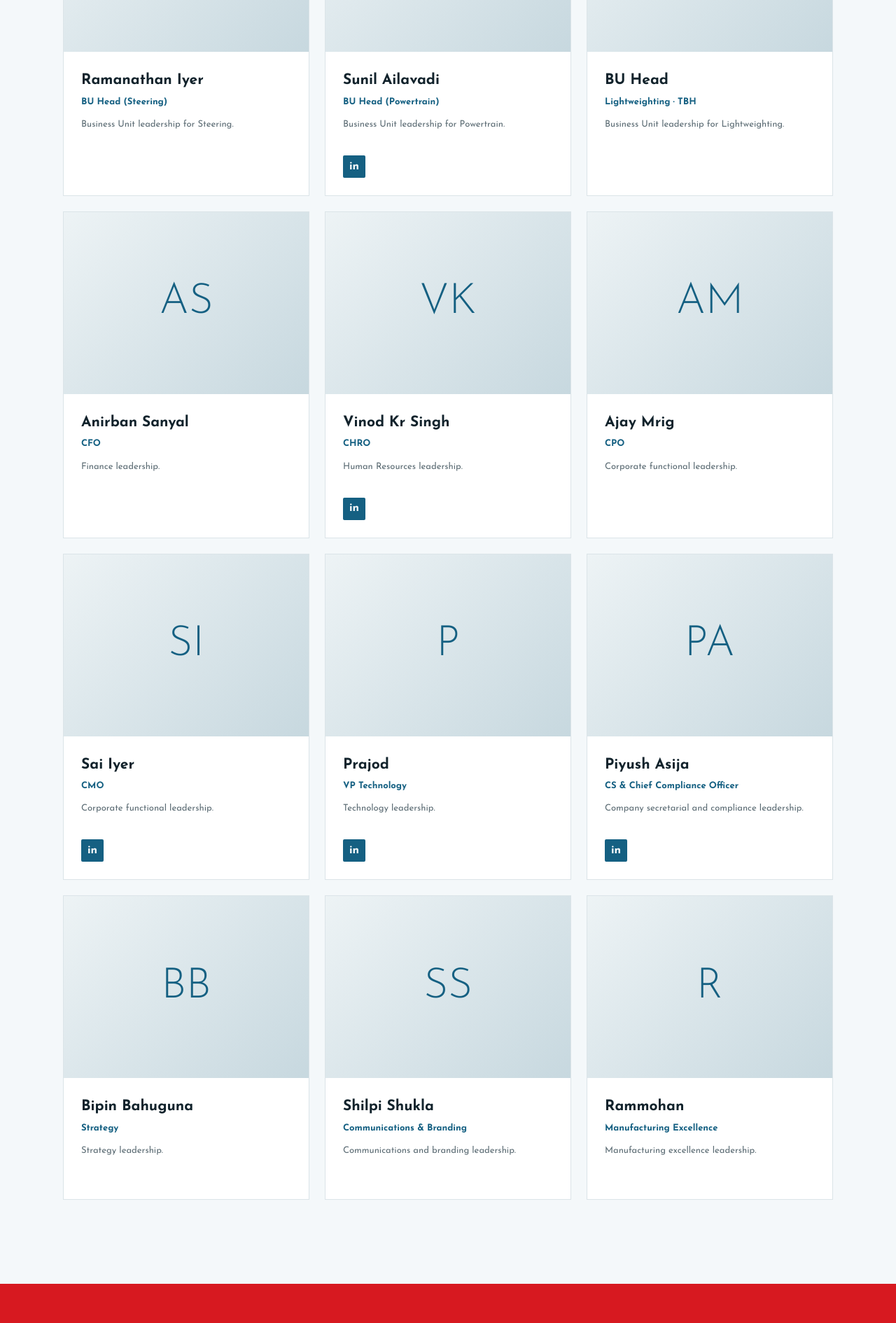
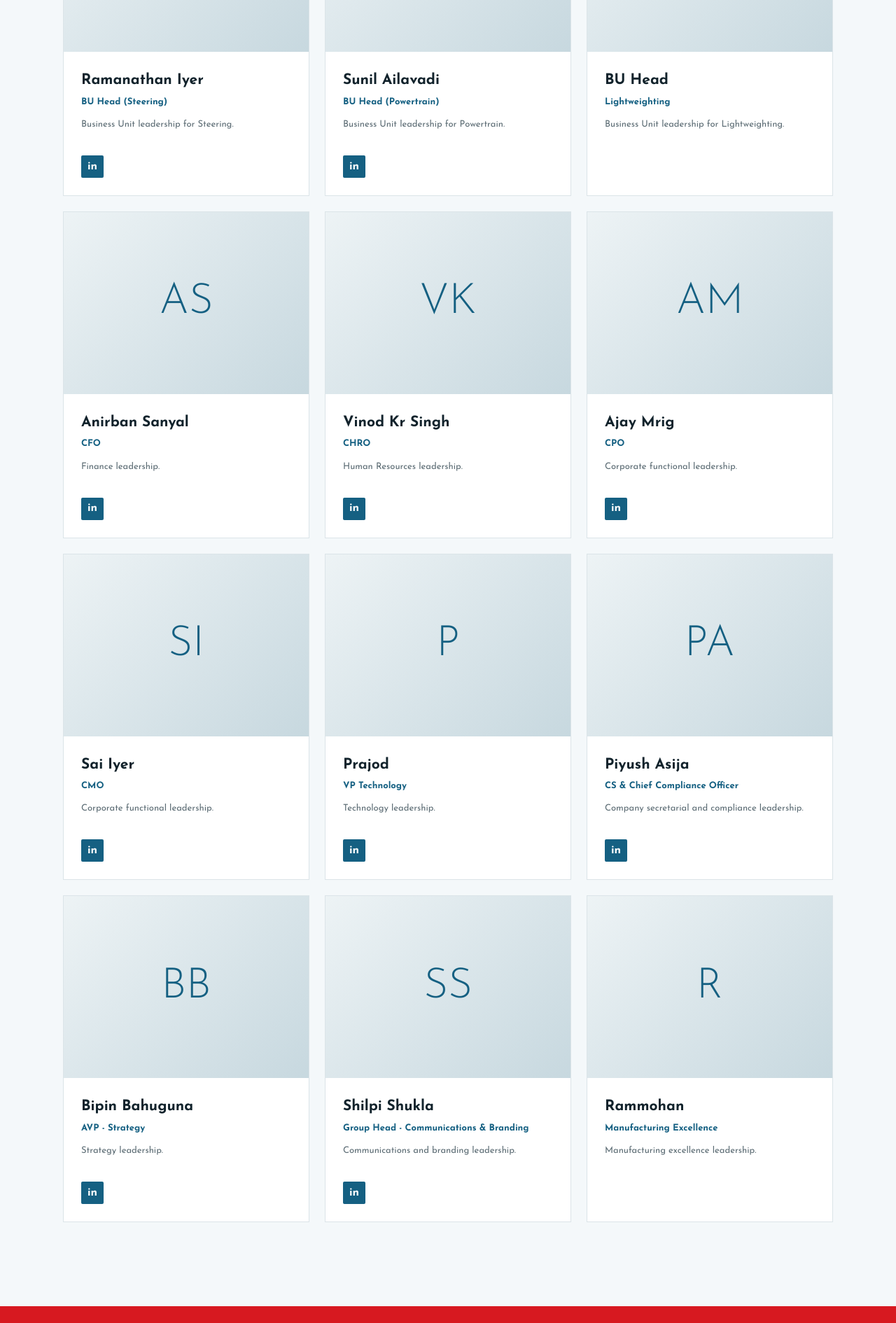
Before and after one commit to Akash-abacusdesk/highwayroop, a Next.js app: page /about/leadership in a window 1280 px wide. Shown: the part 2088-3978 px from the top of the page at 70% size. Built offline with nearby package versions, Linux system fonts and the light colour scheme.

Commit message:
Update leadership titles and LinkedIn links

```diff
--- a/components/about/data.ts
+++ b/components/about/data.ts
@@ -10,17 +10,17 @@ export const CEO_LINKEDIN = 'https://www.linkedin.com/in/dharmesh-arora/'
 
 // linkedin is left off where no profile could be matched to this person with confidence.
 export const LEADERS: { name: string; role: string; bio: string; linkedin?: string }[] = [
-  { name: 'Ramanathan Iyer', role: 'BU Head (Steering)', bio: 'Business Unit leadership for Steering.' },
+  { name: 'Ramanathan Iyer', role: 'BU Head (Steering)', bio: 'Business Unit leadership for Steering.', linkedin: 'https://www.linkedin.com/in/ramanathan-iyer-a5546616/' },
   { name: 'Sunil Ailavadi', role: 'BU Head (Powertrain)', bio: 'Business Unit leadership for Powertrain.', linkedin: 'https://www.linkedin.com/in/sunil-ailavadi-34b23311/' },
-  { name: 'BU Head', role: 'Lightweighting · TBH', bio: 'Business Unit leadership for Lightweighting.' },
-  { name: 'Anirban Sanyal', role: 'CFO', bio: 'Finance leadership.' },
+  { name: 'BU Head', role: 'Lightweighting', bio: 'Business Unit leadership for Lightweighting.' },
+  { name: 'Anirban Sanyal', role: 'CFO', bio: 'Finance leadership.', linkedin: 'https://www.linkedin.com/in/anirbansanyal1975' },
   { name: 'Vinod Kr Singh', role: 'CHRO', bio: 'Human Resources leadership.', linkedin: 'https://www.linkedin.com/in/vinod-singh-1a58b922/' },
-  { name: 'Ajay Mrig', role: 'CPO', bio: 'Corporate functional leadership.' },
+  { name: 'Ajay Mrig', role: 'CPO', bio: 'Corporate functional leadership.', linkedin: 'https://www.linkedin.com/in/ajay-m-74445425/' },
   { name: 'Sai Iyer', role: 'CMO', bio: 'Corporate functional leadership.', linkedin: 'https://www.linkedin.com/in/sai-iyer-1615b65/' },
   { name: 'Prajod', role: 'VP Technology', bio: 'Technology leadership.', linkedin: 'https://www.linkedin.com/in/prajod-ayyappath-794427b/' },
   { name: 'Piyush Asija', role: 'CS & Chief Compliance Officer', bio: 'Company secretarial and compliance leadership.', linkedin: 'https://www.linkedin.com/in/piyush-asija-b8884817/' },
-  { name: 'Bipin Bahuguna', role: 'Strategy', bio: 'Strategy leadership.' },
-  { name: 'Shilpi Shukla', role: 'Communications & Branding', bio: 'Communications and branding leadership.' },
+  { name: 'Bipin Bahuguna', role: 'AVP - Strategy', bio: 'Strategy leadership.', linkedin: 'https://www.linkedin.com/in/bipin-bahuguna-xlri' },
+  { name: 'Shilpi Shukla', role: 'Group Head - Communications & Branding', bio: 'Communications and branding leadership.', linkedin: 'https://www.linkedin.com/in/shilpi-shukla-4aa6a516/' },
   { name: 'Rammohan', role: 'Manufacturing Excellence', bio: 'Manufacturing excellence leadership.' },
 ]
 
```
